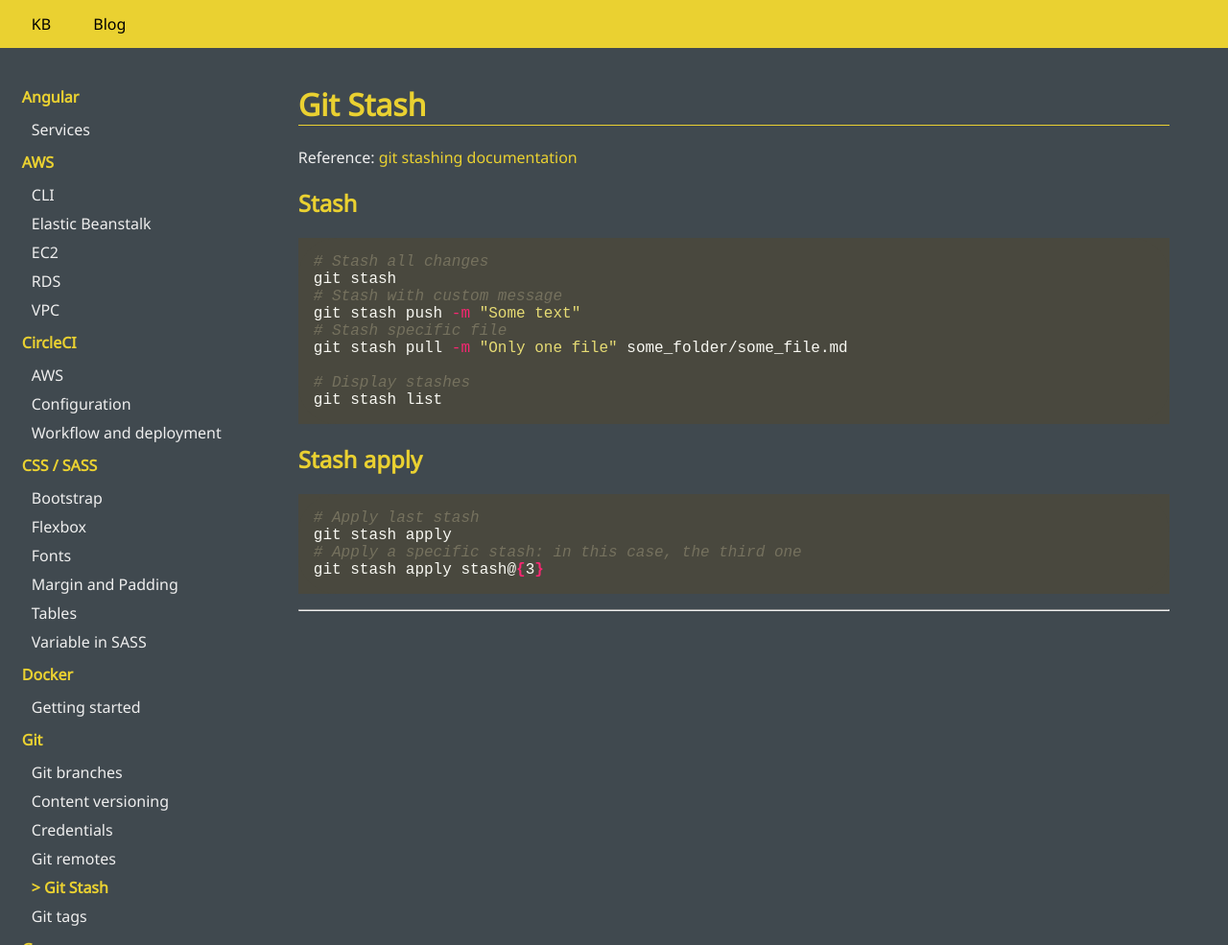
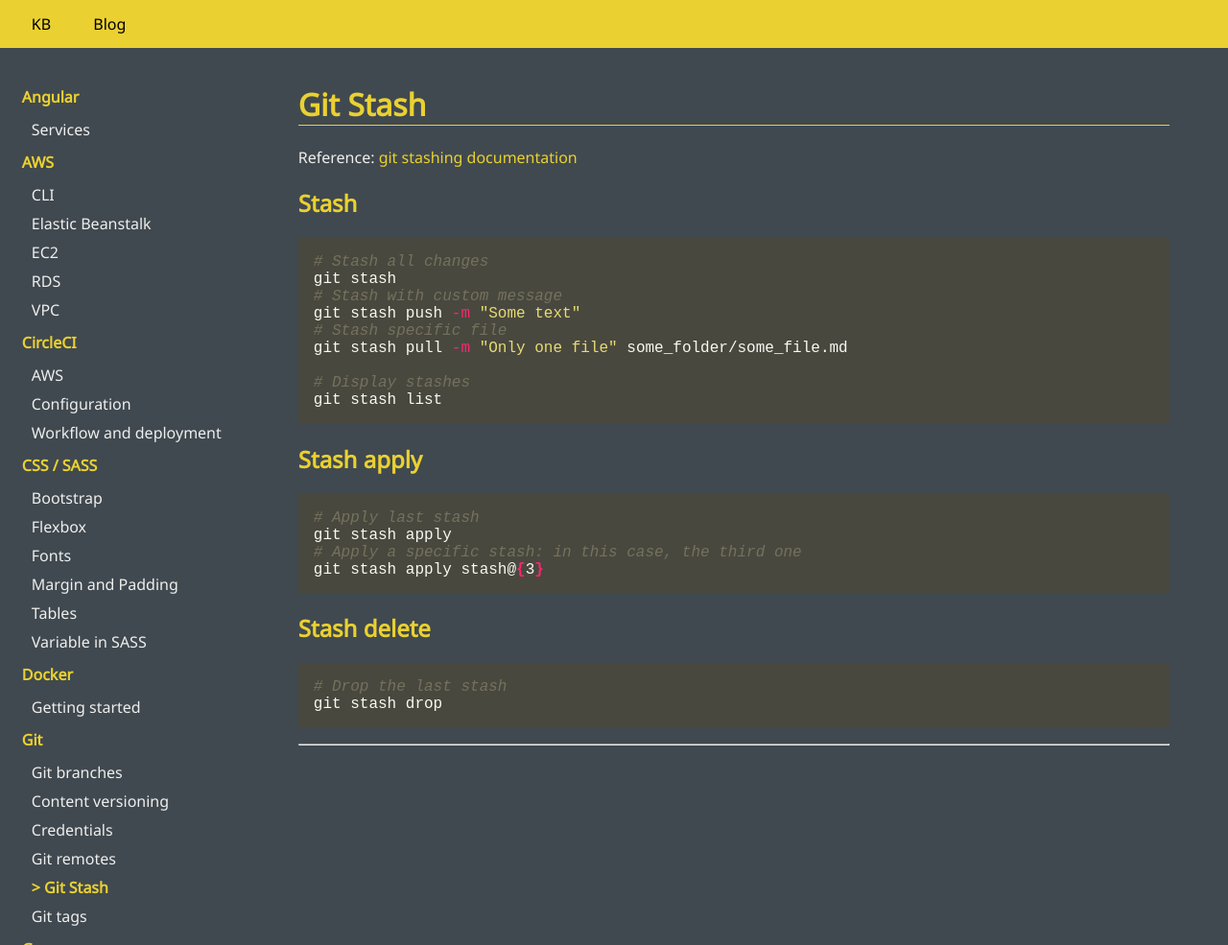
Before and after one commit to Al-un/kb, a Jekyll site: the page built from collections/_kb/git/stash.md, in a window 1280 px wide and 985 px high. Shown: the whole window at 96% size. Built offline with Jekyll 4.4.1, drawn with Linux system fonts in a browser that asks for light colours; nearby versions of some CDN libraries.

Commit message:
Update Git stash

````diff
--- a/collections/_kb/git/stash.md
+++ b/collections/_kb/git/stash.md
@@ -27,3 +27,10 @@ git stash apply
 # Apply a specific stash: in this case, the third one
 git stash apply stash@{3}
 ```
+
+## Stash delete
+
+```sh
+# Drop the last stash
+git stash drop
+```
````
